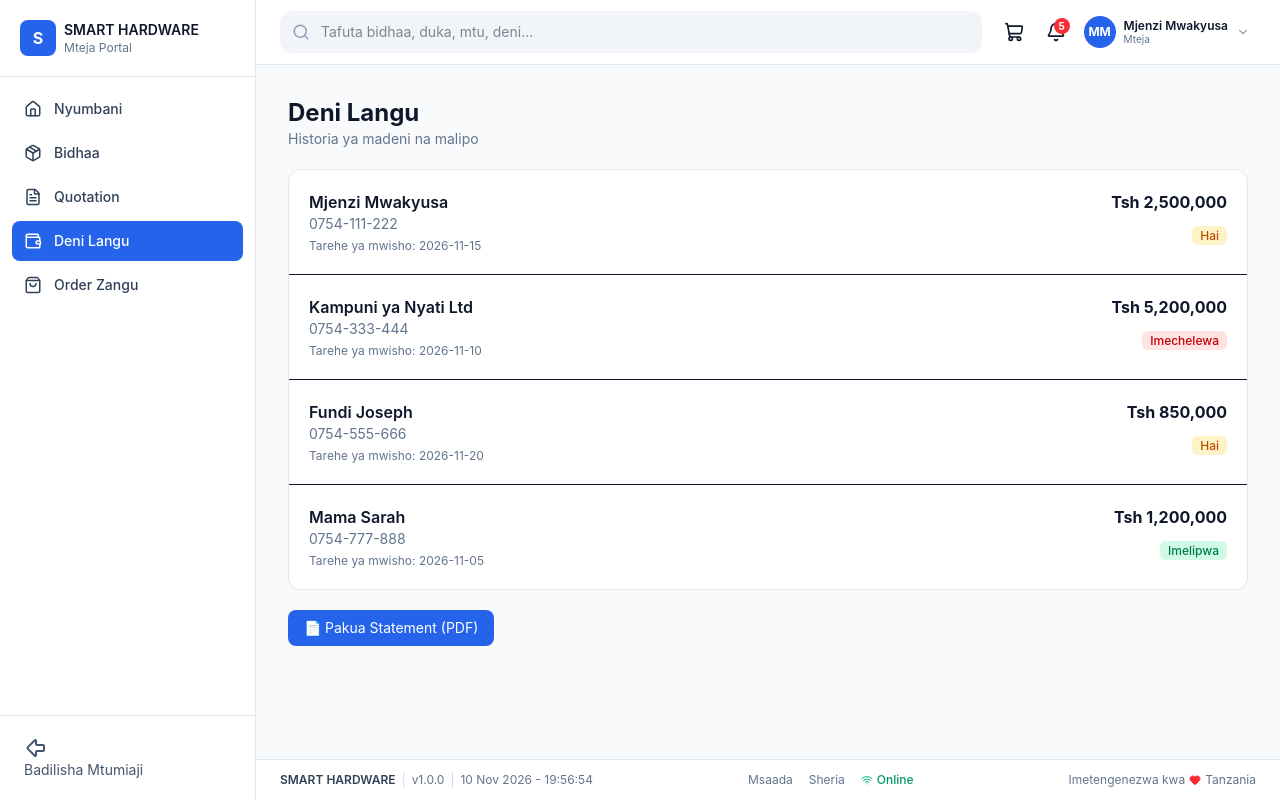
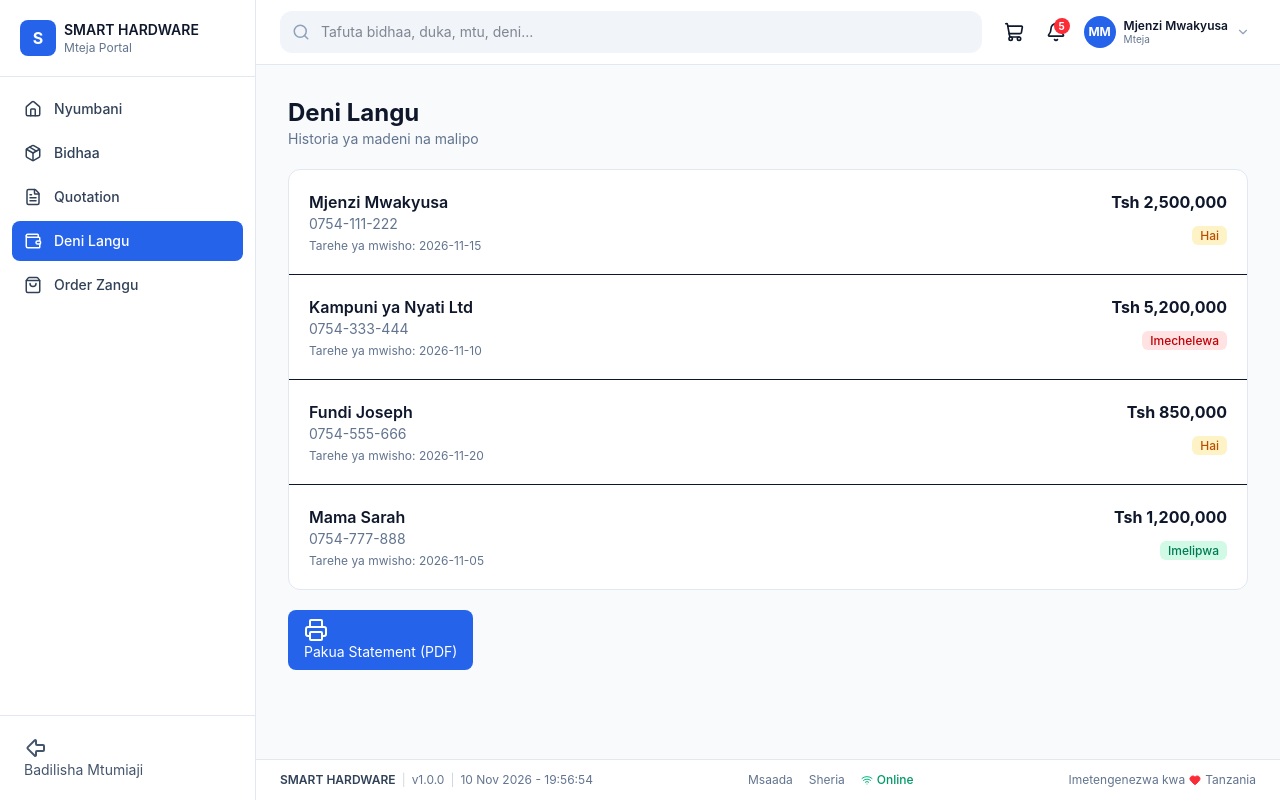
Before and after one commit to ellysabbath/smart-hardware, a React (Vite) app: page /mteja/deni in a window 1280 px wide. Built offline with nearby package versions, Linux system fonts and the light colour scheme.

Commit message:
my commit with modifications of the ui ux

```diff
--- a/src/pages/mteja/MtejaDeni.tsx
+++ b/src/pages/mteja/MtejaDeni.tsx
@@ -1,5 +1,6 @@
 import { madeni } from '../../data/demo'
 import Badge from '../../components/Badge'
+import { Printer } from 'lucide-react'
 
 export default function MtejaDeni() {
   return (
@@ -28,7 +29,7 @@ export default function MtejaDeni() {
         ))}
       </div>
       <button className="px-4 py-2 bg-brand-600 text-white rounded-lg text-sm hover:bg-brand-700">
-        📄 Pakua Statement (PDF)
+        <Printer/> Pakua Statement (PDF)
       </button>
     </div>
   )
--- a/src/types.ts
+++ b/src/types.ts
@@ -1,3 +1,4 @@
+
 // ============================================================
 // SMART HARDWARE - Central Types
 // ============================================================
```
Also changed, not shown: 1 other file (tests, documents, lock files or other folders).
